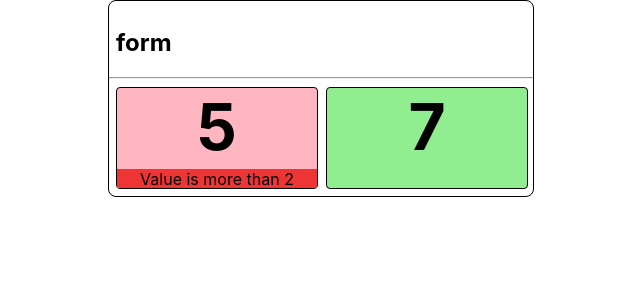
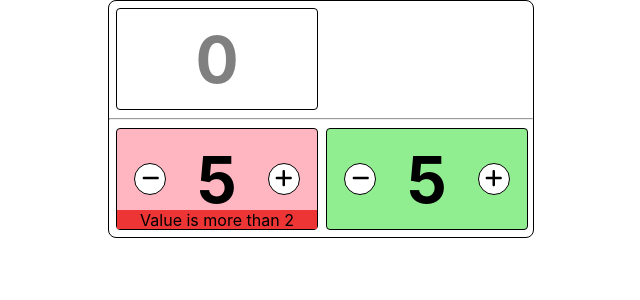
Before and after one commit to AKAlexsey/second_exercise, a React (Create React App) app: page / in a window 1280 px wide. Shown: the top 300 px of the page, without its empty margins (319-959 px from the left). Built offline with nearby package versions, Linux system fonts and the light colour scheme.

Commit message:
add_global_context added buttons and functions for change of the indicator values

```diff
--- a/package.json
+++ b/package.json
@@ -3,6 +3,8 @@
   "version": "0.1.0",
   "private": true,
   "dependencies": {
+    "@fortawesome/fontawesome-svg-core": "^6.2.1",
+    "@fortawesome/free-solid-svg-icons": "^6.2.1",
     "@fortawesome/react-fontawesome": "^0.2.0",
     "@testing-library/jest-dom": "^5.16.5",
     "@testing-library/react": "^13.4.0",
--- a/src/App.js
+++ b/src/App.js
@@ -1,17 +1,24 @@
 import MetricAlarmIndicator from './MetricAlarmIndicator';
-import { MORE_SIGN, LESS_SIGN } from './metricAlarmContext';
-import React from 'react';
+import React, { useState } from 'react';
+import { useGlobalContext } from './context';
+import { makeMetricAlarmIndicatorState } from "./metricAlarmContext";
 
 function App() {
+  const { globalState: { indicatorsList } } = useGlobalContext();
+  const [editIndicator, setEditIndicator] = useState(makeMetricAlarmIndicatorState({ id: 'editDummy' }));
+
   return (
     <div className='twin_components'>
-      <h2>
-        form
-      </h2>
+      <div>
+        <MetricAlarmIndicator { ...editIndicator } edit={true} />
+      </div>
       <hr className='form_separator' />
       <div className='indicators_container'>
-        <MetricAlarmIndicator id={1} value={5} sign={MORE_SIGN} limitValue={2} />
-        <MetricAlarmIndicator id={1} value={7} sign={LESS_SIGN} limitValue={5} />
+        {
+          indicatorsList.map((indicatorParams) => {
+            return (<MetricAlarmIndicator { ...indicatorParams } />)
+          })
+        }
       </div>
     </div>
   );
--- a/src/MetricAlarmIndicator.js
+++ b/src/MetricAlarmIndicator.js
@@ -1,5 +1,8 @@
 import React, { useState, useEffect } from 'react';
-import { getPredicateFunction, makeMetricAlarmIndicatorState } from './metricAlarmContext';
+import { getPredicateFunction, makeMetricAlarmIndicatorState, incValue, decValue } from './metricAlarmContext';
+
+import { FontAwesomeIcon } from '@fortawesome/react-fontawesome';
+import { faPlus, faMinus } from '@fortawesome/free-solid-svg-icons'
 
 const alarmFunction = (state) => {
   const { value, sign, limitValue } = state;
@@ -21,10 +24,9 @@ function MetricAlarmIndicator( props ) {
       [componentState.value, componentState.sign, componentState.limitValue ]
     )
 
-
     if (editMode) {
       return (
-        <div className='metric_alarm_indicator'>
+        <div className='metric_alarm_indicator edit_indicator'>
           <div className="metric">
             { componentState.value }
           </div>
@@ -33,8 +35,18 @@ function MetricAlarmIndicator( props ) {
     } else {
     return (
       <div className={alarm?'metric_alarm_indicator run_indicator_alarm':'metric_alarm_indicator indicator_ok'}>
+        <div className="value_change_button_container">
+          <button className='value_change_button'>
+            <FontAwesomeIcon icon={faMinus} />
+          </button>
+        </div>
         <div className="metric">
           { componentState.value }
+        </div>
+        <div className="value_change_button_container">
+          <button className='value_change_button'>
+            <FontAwesomeIcon icon={faPlus} />
+          </button>
         </div>
         {
           alarm &&
--- a/src/context.js
+++ b/src/context.js
@@ -16,6 +16,7 @@ const AppProvider = ({ children }) => {
 
     return (
         <AppContext.Provider value={{
+            globalState,
             addIndicatorWithParams
         }}>
             { children }
--- a/src/index.css
+++ b/src/index.css
@@ -14,6 +14,7 @@ body {
   --main-container-padding: 7px;
   --grid-elements-gap: 10px;
   --indicator-border-radius: 4px;
+  --change_value_button_size: 32px;
 }
 
 .twin_components {
@@ -41,24 +42,47 @@ hr.form_separator {
 }
 
 .metric_alarm_indicator {
+  display: flex;
   width: var(--indicator-width);
   height: var(--indicator-height);
   background-color: lightgreen;
   text-align: center;
-  flex: 1;
   border: 1px black solid;
   border-radius: var(--indicator-border-radius);
   position: relative;
-  padding-bottom: var(--alarm-size);
-  display: flex;
 }
 
 .metric_alarm_indicator.run_indicator_alarm {
   background-color: lightpink;
 }
 
+.metric_alarm_indicator.edit_indicator {
+  background-color: white;
+}
+
+.metric_alarm_indicator.edit_indicator .metric {
+  color: grey;
+}
+
 .metric_alarm_indicator .metric {
-  width: 100%;
+  flex: 1;
+}
+
+.metric_alarm_indicator .value_change_button_container {
+  flex: 1;
+  display: flex;
+  align-items: center;
+}
+
+.metric_alarm_indicator .value_change_button_container .value_change_button {
+  margin-left: auto;
+  margin-right: auto;
+  height: var(--change_value_button_size);
+  width: var(--change_value_button_size);
+  border: 1.5px solid black;
+  border-radius: calc(var(--change_value_button_size) / 2);
+  background-color: white;
+  font-size: 1.25rem;
 }
 
 .alarm_message {
@@ -72,5 +96,9 @@ hr.form_separator {
 
 .metric {
   font-size: 4rem;
+  line-height: 4rem;
   font-weight: bold;
+  padding-bottom: var(--alarm-height);
+  padding-top: var(--alarm-height);
+  color: black;
 }
--- a/src/metricAlarmContext.js
+++ b/src/metricAlarmContext.js
@@ -8,13 +8,38 @@ export { MORE_SIGN, LESS_SIGN, EQUAL_SIGN, NOT_EQUAL_SIGN }
 
 const makeMetricAlarmIndicatorState = (defaultParams = {}) => {
     const { id, value = DEFAULT_VALUE, sign = MORE_SIGN, limitValue = DEFAULT_VALUE } = defaultParams;
-    const alarmMessage = defaultParams.alarmMessage?defaultParams.alarmMessage:makeAlarmMessage(sign, limitValue);
+    const alarmMessage = defaultParams.alarmMessage ? defaultParams.alarmMessage : makeAlarmMessage(sign, limitValue);
 
     return { id, value, sign, limitValue, alarmMessage };
 }
 
+const updateMetricAlarmIndicatorState = (indicatorState, updateParams) => {
+    const { id, value, sign, limitValue, alarmMessage } = updateParams;
+
+    return {
+        ...indicatorState,
+        ...id && { id },
+        ...value && { value },
+        ...sign && { sign },
+        ...limitValue && { limitValue },
+        ...alarmMessage && { alarmMessage }
+    };
+}
+
+const incValue = (indicatorState) => {
+    const { value } = indicatorState;
+
+    return { ...indicatorState, value };
+}
+
+const decValue = (indicatorState) => {
+    const { value } = indicatorState;
+
+    return { ...indicatorState, value };
+}
+
 const makeAlarmMessage = (sign, limitValue) => {
-    switch(sign) {
+    switch (sign) {
         case MORE_SIGN:
             return `Value is more than ${limitValue}`;
             break;
@@ -33,7 +58,7 @@ const makeAlarmMessage = (sign, limitValue) => {
 }
 
 const getPredicateFunction = (sign, limitValue) => {
-    switch(sign) {
+    switch (sign) {
         case MORE_SIGN:
             return (value) => value > limitValue;
             break;
@@ -51,4 +76,11 @@ const getPredicateFunction = (sign, limitValue) => {
     }
 }
 
-export { makeMetricAlarmIndicatorState, getPredicateFunction }
+export {
+    makeMetricAlarmIndicatorState,
+    getPredicateFunction,
+    updateMetricAlarmIndicatorState,
+    makeAlarmMessage,
+    incValue,
+    decValue
+}
--- a/src/twinComponentsContext.js
+++ b/src/twinComponentsContext.js
@@ -1,6 +1,11 @@
+import { makeMetricAlarmIndicatorState } from "./metricAlarmContext";
+
 const makeTwinComponentsState = () => {
-    const indicatorsList = [];
-    const currentMaxId = 0;
+    const indicatorsList = [
+        makeMetricAlarmIndicatorState({ id: 1, value: 5, sign: '>', limitValue: 2 }),
+        makeMetricAlarmIndicatorState({ id: 2, value: 5, sign: '<', limitValue: 5 })
+    ];
+    const currentMaxId = 2;
 
     return { indicatorsList, currentMaxId };
 }
```
Also changed, not shown: 1 other file (tests, documents, lock files or other folders).
